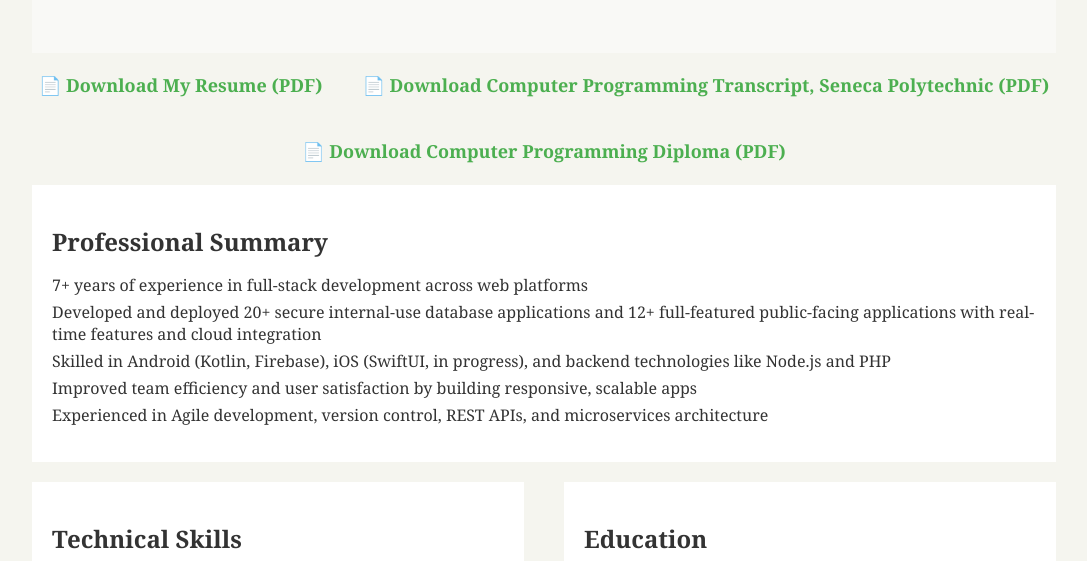
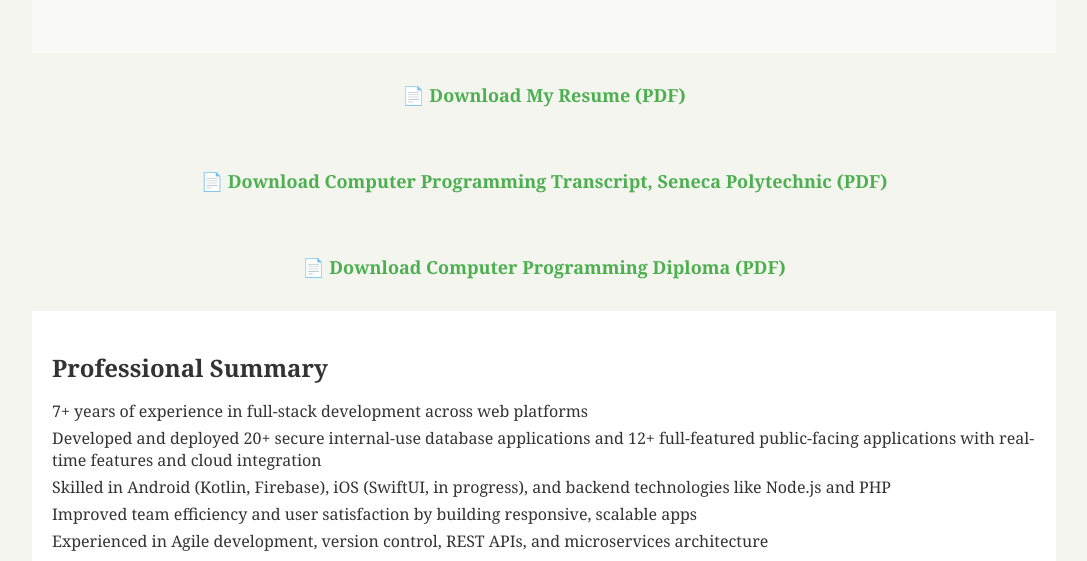
Before and after one commit to tapaljor/profile, a plain HTML site: page index.html in a window 1280 px wide. Shown: the part 239-800 px from the top of the page, without its empty margins (96-1183 px from the left). Drawn offline with Linux system fonts and the light colour scheme; a script that the page names is missing.

Commit message:
Update styles.css

```diff
--- a/styles.css
+++ b/styles.css
@@ -144,6 +144,24 @@ button:hover {
 .skills-education-row .skills {
     flex: 1;
 }
+.text-link {
+    color: #4CAF50;
+    text-decoration: none;
+    font-size: 18px;
+    font-weight: bold;
+    transition: color 0.3s ease, border-bottom 0.3s ease;
+    border-bottom: 2px solid transparent;
+    display: inline-block;
+    padding: 10px;
+    text-align: center;
+    width: 100%;
+}
+
+.text-link:hover {
+    color: #45a049;
+    border-bottom: 2px solid #45a049;
+}
+
 .downloads-row {
     display: flex;
     justify-content: center;
@@ -153,19 +171,9 @@ button:hover {
     text-align: center;
 }
 
-.text-link {
-    color: #4CAF50;
-    text-decoration: none;
-    font-size: 18px;
-    font-weight: bold;
-    transition: color 0.3s ease, border-bottom 0.3s ease;
-    border-bottom: 2px solid transparent;
+.download-link {
+    max-width: 300px;
 }
- .text-link:hover {
-    color: #45a049;
-    border-bottom: 2px solid #45a049;
-}
-
 @media (max-width: 1000px) {
     .project {
         width: 100%;
```
